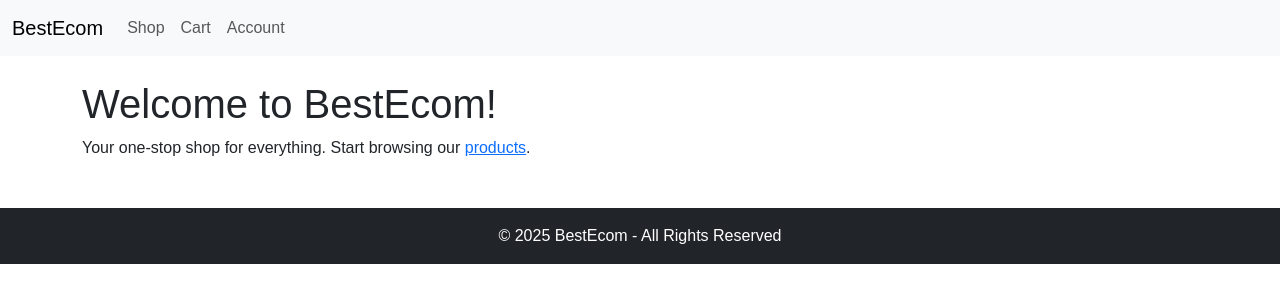
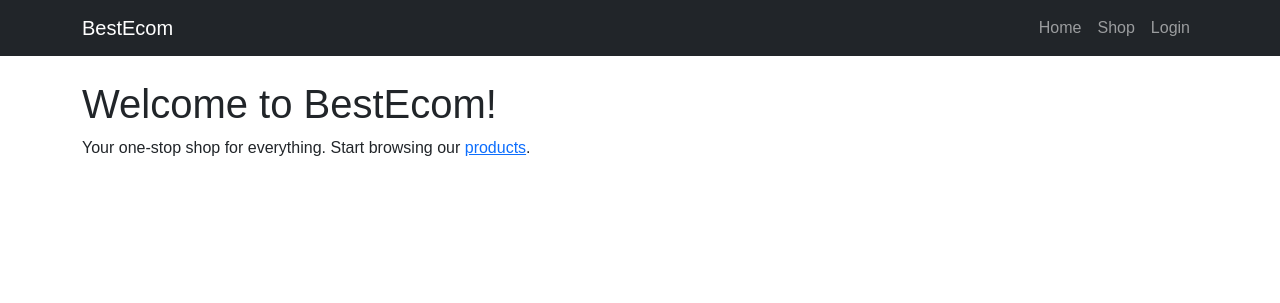
Before and after one commit to bharatexpressd-design/10092025_v1, a Django app: page / in a window 1280 px wide. Shown: the top 303 px of the page. Run offline with Django 5.2, Linux system fonts and the light colour scheme; some libraries are stand-ins or nearby versions.

Commit message:
Enhanced UI with Bootstrap 5 navbar and custom styles

```diff
--- a/core/templates/base.html
+++ b/core/templates/base.html
@@ -1,37 +1,40 @@
+{% load static %}
 <!DOCTYPE html>
 <html lang="en">
 <head>
-    {% load django_bootstrap5 %}
-    {% load static %}
     <meta charset="UTF-8">
     <meta name="viewport" content="width=device-width, initial-scale=1.0">
-    <link rel="icon" href="{% static 'favicon.ico' %}">
     <title>{% block title %}BestEcom{% endblock %}</title>
-    {% bootstrap_css %}
-    {% bootstrap_javascript %}
+    <link href="https://cdn.jsdelivr.net/npm/bootstrap@5.3.3/dist/css/bootstrap.min.css" rel="stylesheet">
     <link rel="stylesheet" href="{% static 'css/custom.css' %}">
+    <link rel="icon" href="{% static 'favicon.ico' %}?v=1">
 </head>
 <body>
-    <nav class="navbar navbar-expand-lg bg-body-tertiary">
-        <div class="container-fluid">
-            <a class="navbar-brand" href="/">BestEcom</a>
-            <button class="navbar-toggler" type="button" data-bs-toggle="collapse" data-bs-target="#navbarNav" aria-controls="navbarNav" aria-expanded="false" aria-label="Toggle navigation">
+    <nav class="navbar navbar-expand-lg navbar-dark bg-dark">
+        <div class="container">
+            <a class="navbar-brand" href="{% url 'home' %}">BestEcom</a>
+            <button class="navbar-toggler" type="button" data-bs-toggle="collapse" data-bs-target="#navbarNav">
                 <span class="navbar-toggler-icon"></span>
             </button>
             <div class="collapse navbar-collapse" id="navbarNav">
-                <ul class="navbar-nav">
-                    <li class="nav-item"><a class="nav-link" href="/shop/">Shop</a></li>
-                    <li class="nav-item"><a class="nav-link" href="/cart/">Cart</a></li>
-                    <li class="nav-item"><a class="nav-link" href="/account/">Account</a></li>
+                <ul class="navbar-nav ms-auto">
+                    <li class="nav-item"><a class="nav-link" href="{% url 'home' %}">Home</a></li>
+                    <li class="nav-item"><a class="nav-link" href="{% url 'shop' %}">Shop</a></li>
+                    {% if user.is_authenticated %}
+                    <li class="nav-item"><a class="nav-link" href="{% url 'cart' %}">Cart</a></li>
+                    <li class="nav-item"><a class="nav-link" href="{% url 'admin:index' %}">Admin</a></li>
+                    <li class="nav-item"><a class="nav-link" href="{% url 'logout' %}">Logout</a></li>
+                    {% else %}
+                    <li class="nav-item"><a class="nav-link" href="{% url 'login' %}">Login</a></li>
+                    {% endif %}
                 </ul>
             </div>
         </div>
     </nav>
-    <main class="container mt-4">
-        {% block content %}{% endblock %}
-    </main>
-    <footer class="bg-dark text-white text-center py-3 mt-5">
-        &copy; 2025 BestEcom - All Rights Reserved
-    </footer>
+    <div class="container mt-4">
+        {% block content %}
+        {% endblock %}
+    </div>
+    <script src="https://cdn.jsdelivr.net/npm/bootstrap@5.3.3/dist/js/bootstrap.bundle.min.js"></script>
 </body>
 </html>
```
